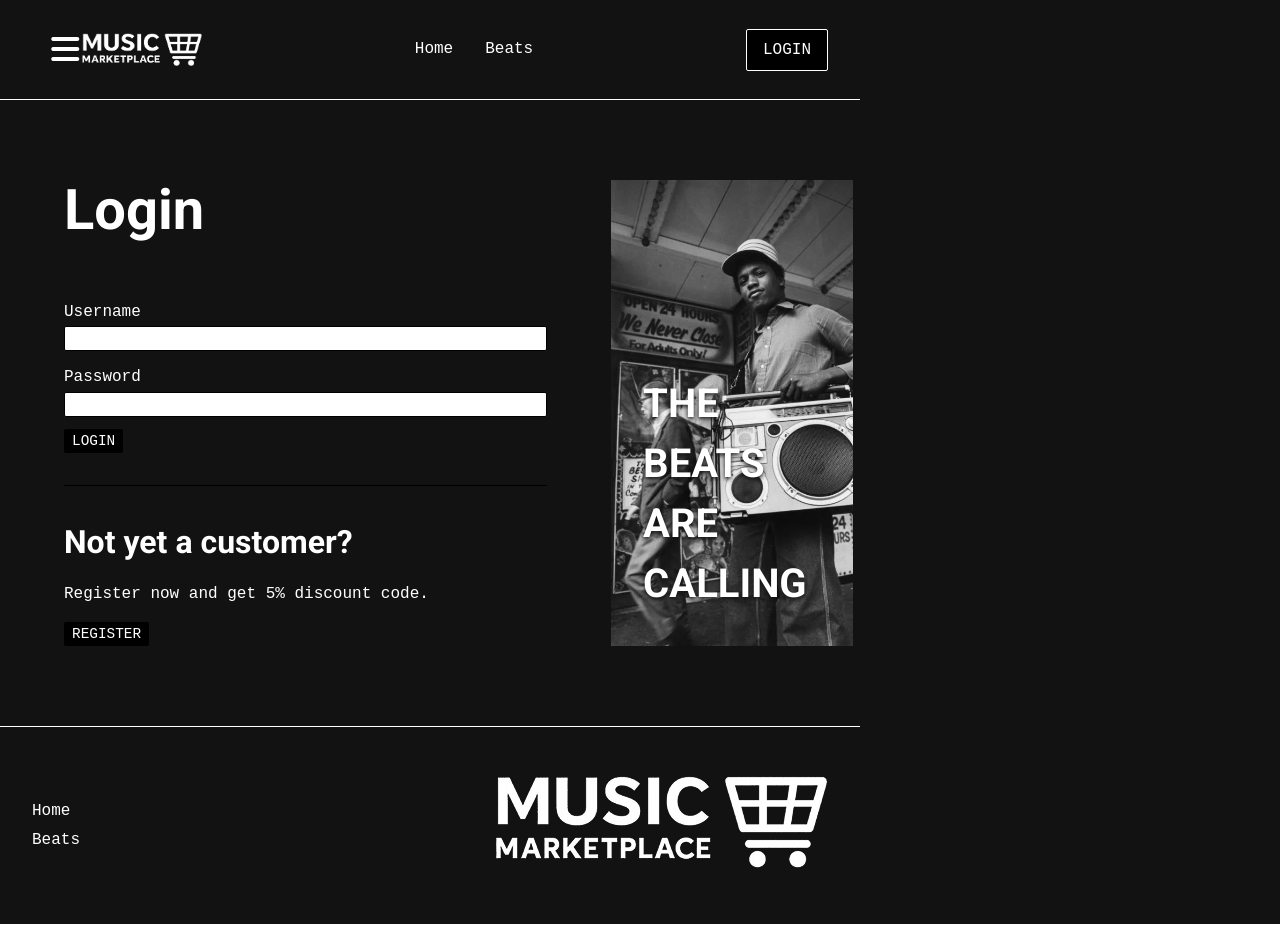
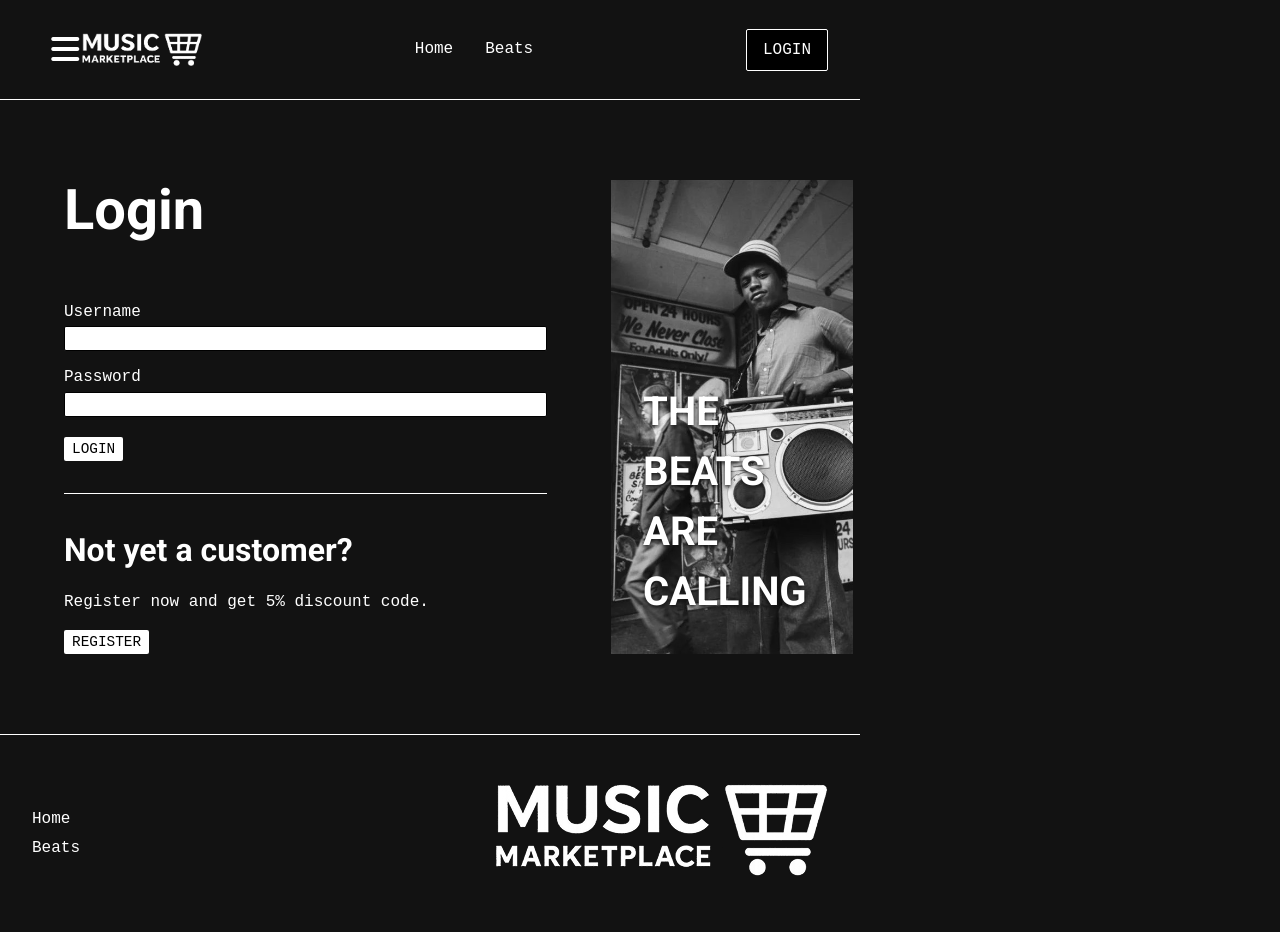
Before and after one commit to Benjaminscheffe/fullstack-eindopdracht, a React (Vite) app: page /login in a window 1280 px wide. Built offline with nearby package versions, Linux system fonts and the light colour scheme; a web font is replaced by a local one.

Commit message:
Login + register page

```diff
--- a/src/App.scss
+++ b/src/App.scss
@@ -459,6 +459,11 @@ img {
   font-weight: 500;
   cursor: pointer;
 
+  &-inverted {
+    background-color: #FFF;
+    color: #000;
+  }
+
   &-small {
     padding: 0.25rem 0.5rem;
     font-size: 0.9rem;
@@ -494,8 +499,12 @@ input {
 }
 
 .form-block {
-  border-bottom: 1px solid #000;
+  border-bottom: 1px solid #FFF;
   margin-bottom: 2rem;
+
+  .btn {
+    margin-top: 0.5rem;
+  }
 }
 
 .error-message {
--- a/src/pages/loginPage/LoginPage.jsx
+++ b/src/pages/loginPage/LoginPage.jsx
@@ -6,6 +6,7 @@ import {AuthContext} from "../../context/AuthContext.jsx";
 import axios from "axios";
 import InputComponent from "../../components/inputComponent/InputComponent.jsx";
 import {useForm} from "react-hook-form";
+import ButtonComponent from "../../components/buttonComponent/ButtonComponent.jsx";
 
 function LoginPage() {
     const { login } = useContext(AuthContext);
@@ -68,13 +69,14 @@ function LoginPage() {
                                 register={register}
                                 errors={errors}
                             />
-                            <button type="submit" className="btn btn-small">Login</button>
+
+                            <ButtonComponent type="submit" classNames="btn-inverted btn-small" buttonText="login"/>
                         </form>
                         { error && <p>Something went wrong!!</p>}
                     </div>
                     <h2>Not yet a customer?</h2>
                     <p>Register now and get 5% discount code.</p>
-                    <Link className="btn btn-small" to="/register">Register</Link>
+                    <Link className="btn btn-small btn-inverted" to="/register">Register</Link>
                 </VisualTextBlock>
             </section>
         </main>
--- a/src/pages/registerPage/RegisterPage.jsx
+++ b/src/pages/registerPage/RegisterPage.jsx
@@ -5,6 +5,7 @@ import InputComponent from "../../components/inputComponent/InputComponent.jsx";
 import {useState} from "react";
 import axios from "axios";
 import toast, {Toaster} from 'react-hot-toast';
+import ButtonComponent from "../../components/buttonComponent/ButtonComponent.jsx";
 
 function RegisterPage() {
     const [error, toggleError] = useState(false);
@@ -101,7 +102,7 @@ function RegisterPage() {
                                 register={register}
                                 errors={errors}
                             />
-                            <button type="submit" className="btn btn-small">Register</button>
+                            <ButtonComponent type="submit" classNames="btn-small btn-inverted" buttonText="Register" />
                         </form>
                     </div>
                     { error && <p>Something went wrong!!</p>}
```
